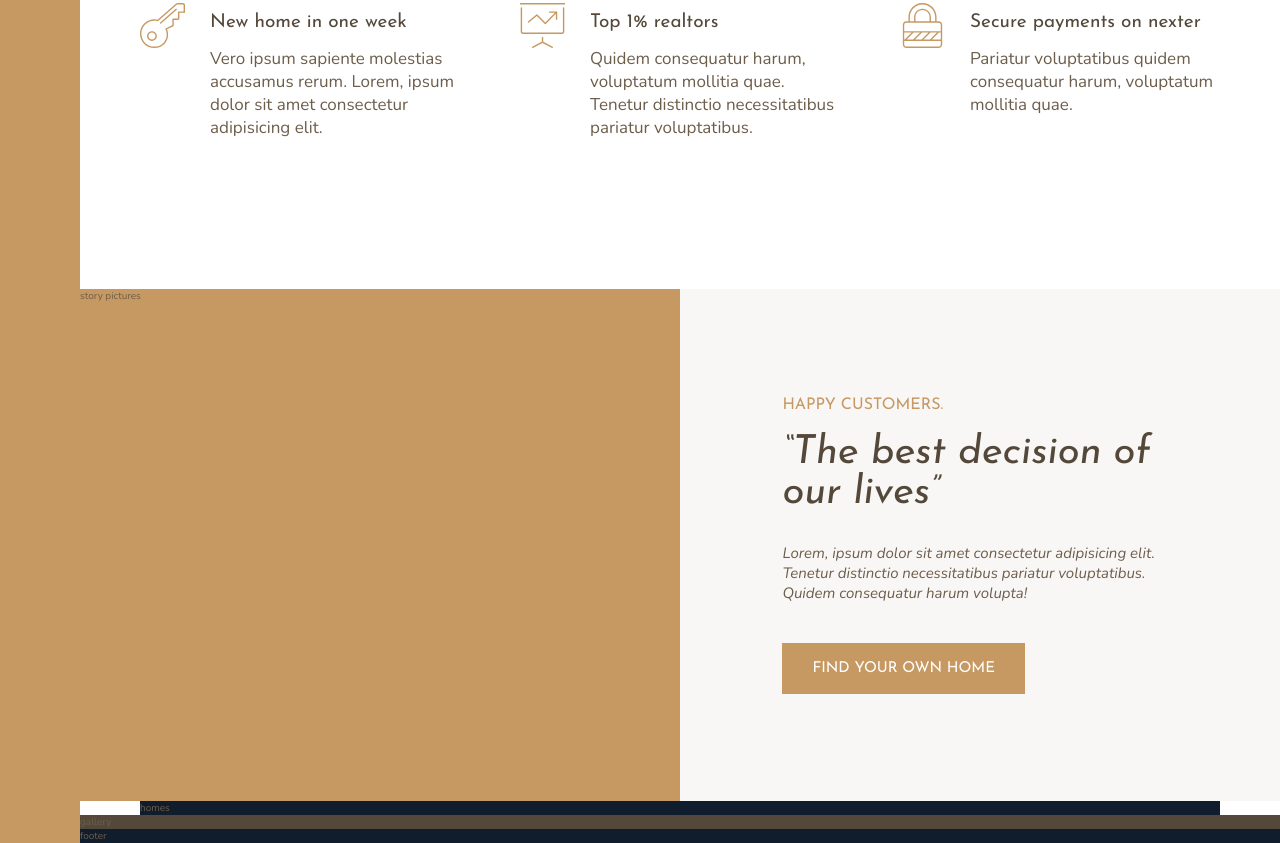
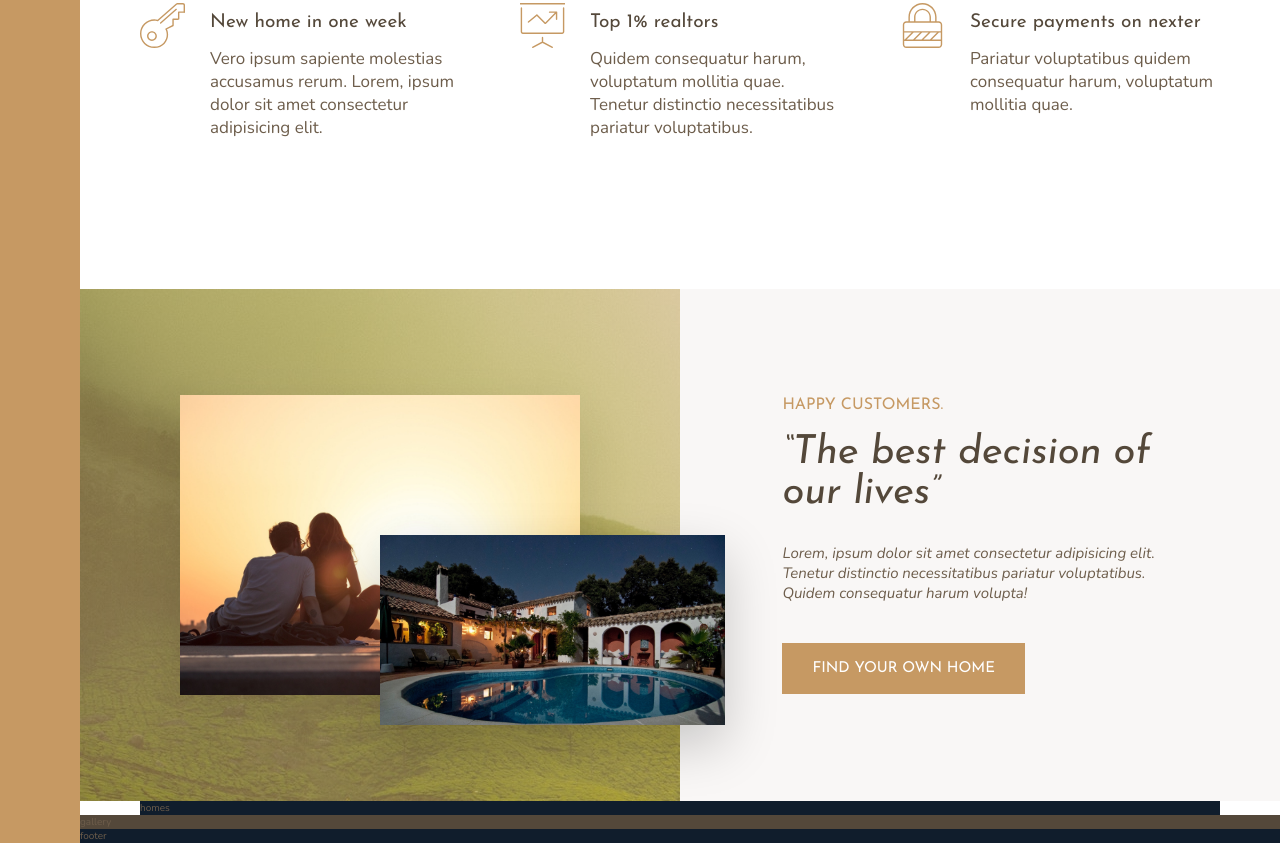
Before and after one commit to wahyuPM/Nexter, a website: page index.html in a window 1280 px wide. Shown: the part 963-1806 px from the top of the page. Drawn offline with nearby package versions, Linux system fonts and the light colour scheme.

Commit message:
add : story section

```diff
--- a/index.html
+++ b/index.html
@@ -86,7 +86,8 @@
     </section>
 
     <div class="story__pictures">
-        story pictures
+        <img src="/img/story-1.jpeg" alt="couple with new house" class="story__img--1">
+        <img src="/img/story-2.jpeg" alt="New house" class="story__img--2">
     </div>
 
     <div class="story__content">
--- a/sass/_story.scss
+++ b/sass/_story.scss
@@ -2,6 +2,27 @@
     &__pictures {
         background-color: $color-primary;
         grid-column: full-start / col-end 4;
+        background-image: linear-gradient(rgba($color-primary, 0.5), rgba($color-primary, 0.5)), url(../img/back.jpg);
+
+        display: grid;
+        grid-template-rows: repeat(6, 1fr);
+        grid-template-columns: repeat(6, 1fr);
+        align-items: center;
+    }
+
+    &__img--1 {
+        width: 100%;
+        grid-row: 2/6;
+        grid-column: 2/6;
+        box-shadow: 0 2rem 5rem rgba(#000000, 0.1);
+    }
+
+    &__img--2 {
+        width: 115%;
+        grid-row: 4/6;
+        grid-column: 4/7;
+        z-index: 20;
+        box-shadow: 0 2rem 5rem rgba(#000000, 0.2);
     }
 
     &__content {
```
Also changed, not shown: css/style.css.
